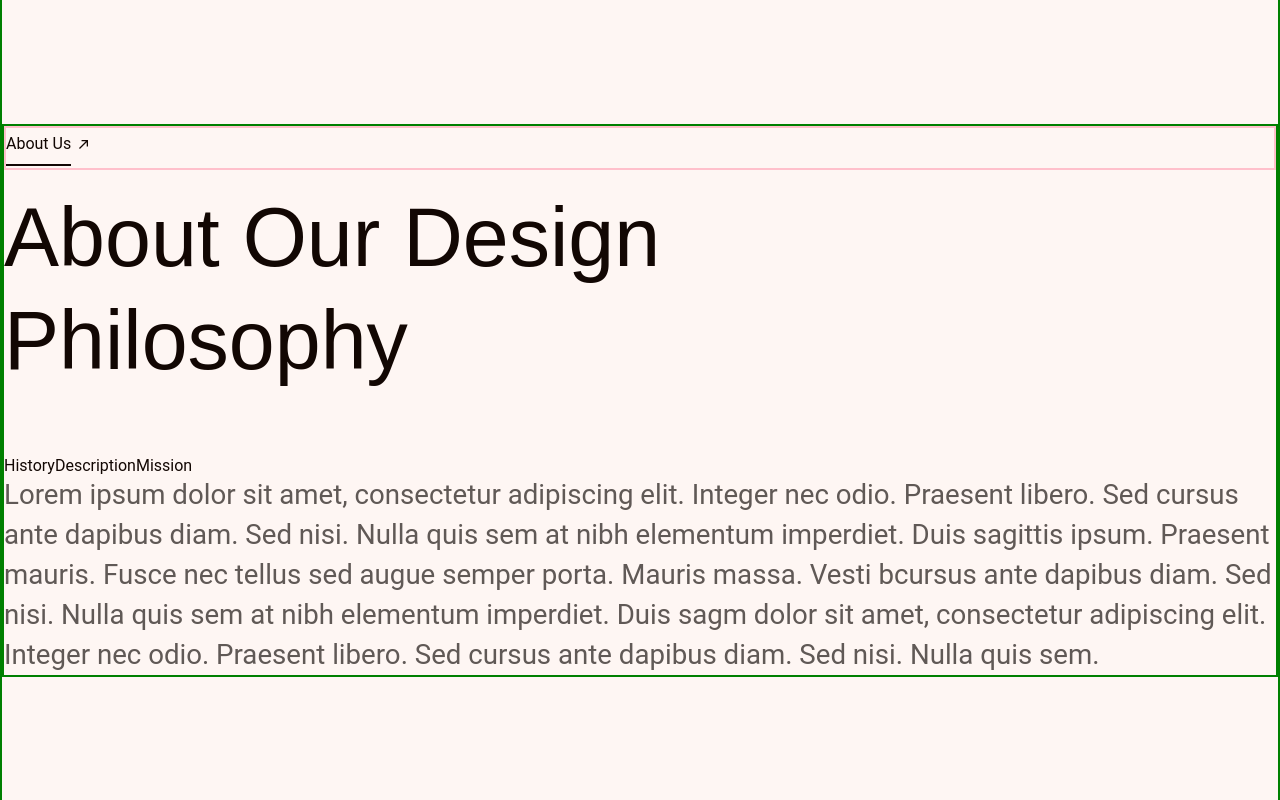
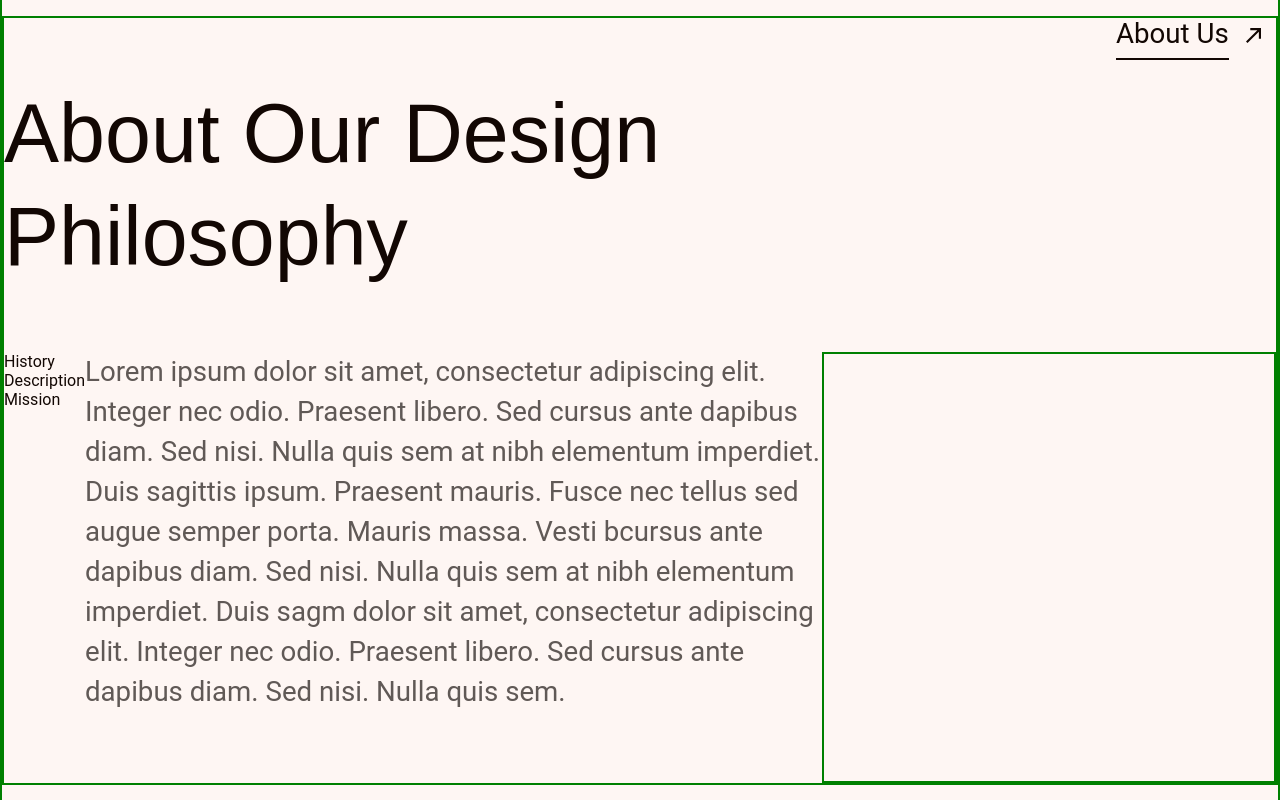
Before and after one commit to adinduokoro/Lizz-Will-Design, a React (Create React App) app: page / in a window 1280 px wide. Shown: the part 1220-2020 px from the top of the page. Built offline with nearby package versions, Linux system fonts and the light colour scheme.

Commit message:
Working on the about section navigation.

```diff
--- a/src/components/about/About.js
+++ b/src/components/about/About.js
@@ -9,11 +9,8 @@ const About = () => {
     <div className={styles["about"]}>
       <div className={styles["about-container"]}>
         <div className={styles["link-container"]}>
-          <>
           <SectionLink text={"About Us"} />
-          </>
         </div>
-
         <h2>About Our Design Philosophy</h2>
         <div className={styles["about-content"]}>
           <ul className={styles["about-navigation-links"]}>
--- a/src/components/about/About.module.css
+++ b/src/components/about/About.module.css
@@ -9,17 +9,34 @@
 .about-container {
   width: 104.9375rem;
   border: 2px solid green;
+  display: flex;
+  flex-direction: column;
 }
 
 .link-container {
   display: flex;
   align-items: center;
-  justify-items: flex-end;
-  border: 2px solid pink;
-
+  width: 10rem; /* adjust link distance from the right */
+  height: 3rem;
+  align-self: end;
 }
 
 .about-container h2 {
   width: 46.1875rem;
   margin: 1rem 0 4rem;
 }
+
+.about-content{
+  display: flex;
+}
+
+.about-navigation-links{
+  display: flex;
+  flex-direction: column;
+}
+
+.card-container{
+  border: 2px solid green;
+  min-width: 28.375rem;
+  height: 26.9375rem;
+}
--- a/src/components/sectionLink/SectionLink.js
+++ b/src/components/sectionLink/SectionLink.js
@@ -4,7 +4,6 @@ import diagonalArrow from "../../assets/diagonal-arrow.svg";
 
 const SectionLink = ({ text }) => {
   return (
-    <>
       <div className={styles["section-link"]}>
         <div className={styles["page-link"]}>
           <>
@@ -18,7 +17,6 @@ const SectionLink = ({ text }) => {
           alt="diagonal arrow"
         />
       </div>
-    </>
   );
 };
 
--- a/src/components/sectionLink/SectionLink.module.css
+++ b/src/components/sectionLink/SectionLink.module.css
@@ -2,12 +2,12 @@
   display: flex;
   align-items: start;
   position: relative;
-  gap: 0.5rem;
+  gap: 1.06rem;
 }
 
 .page-link{
   display: inline-block;
-  height: 2.5rem;
+  height: 3rem;
 }
 
 
@@ -15,10 +15,10 @@
   display: block;
   color: var(--blackColor500);
   font-family: "Roboto", sans-serif;
-  font-size: 1rem;
+  font-size: 1.72813rem;
   font-weight: 400;
   line-height: 2rem;
-  margin-bottom: 0.25rem;
+  margin-bottom: 0.5rem;
 }
 
 .underline{
@@ -30,7 +30,7 @@
 }
 
 .diagonal-arrow{
-  width: 0.5625rem;
-  height: 0.5625rem;
-  margin-top: 0.75rem;
+  width: 0.9375rem;
+  height: 0.9375rem;
+  margin-top: .65rem;
 }
```
